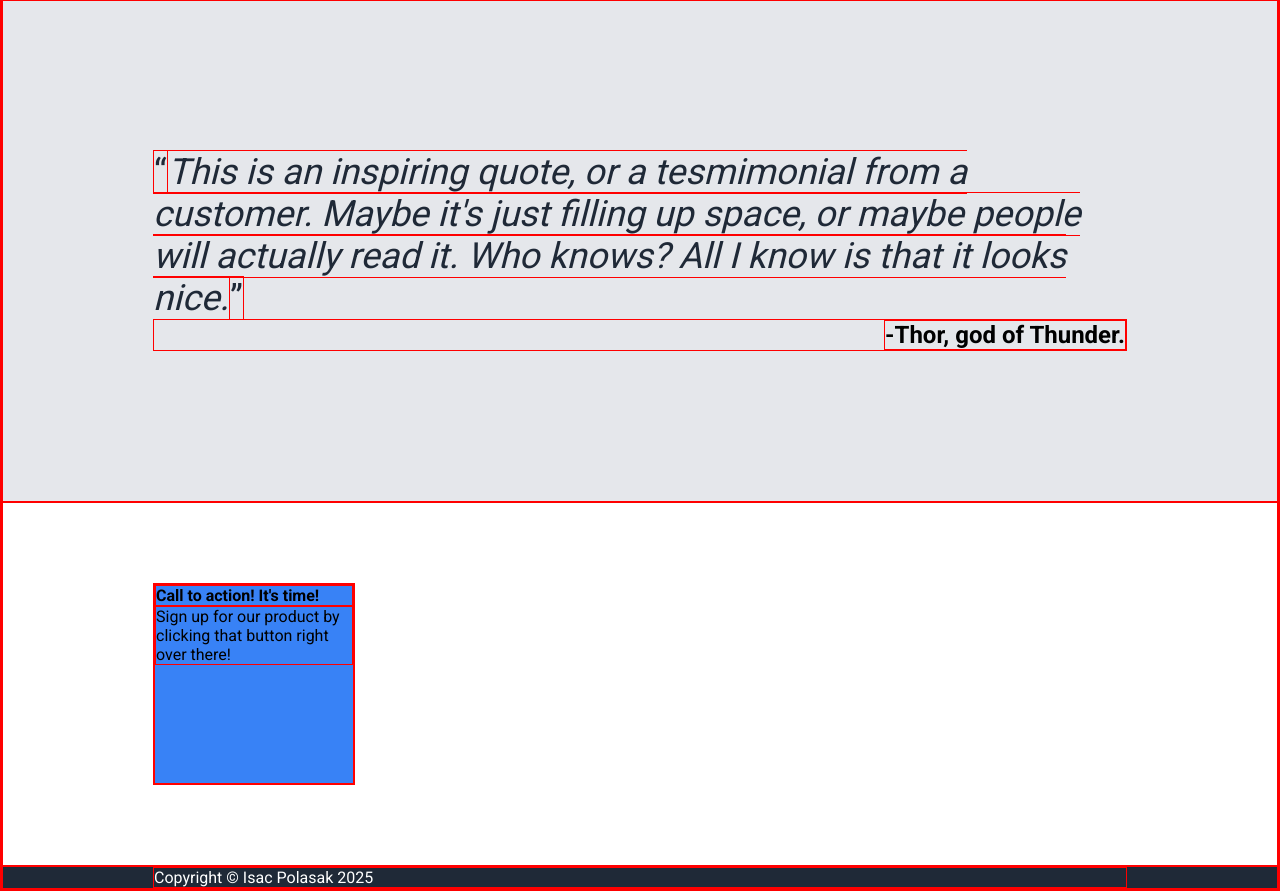
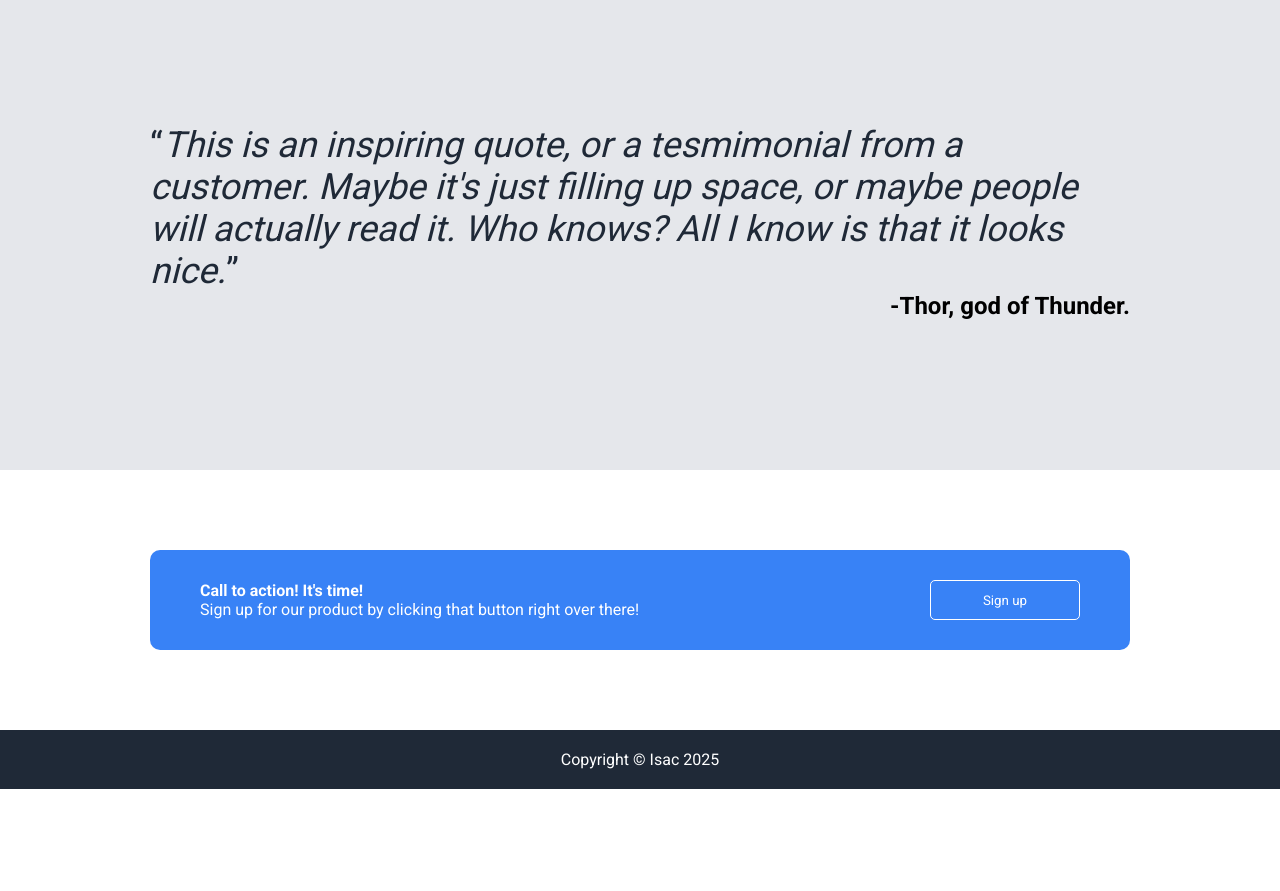
Before and after one commit to IsacPolasak/odin-webpage, a plain HTML site: page index.html in a window 1280 px wide. Shown: the part 897-1788 px from the top of the page. After the commit the page ends 1686 px from the top, so only its background shows below. Drawn offline with Linux system fonts and the light colour scheme.

Commit message:
Add last row and footer styling

```diff
--- a/index.html
+++ b/index.html
@@ -79,13 +79,14 @@
                 <h4>Call to action! It's time!</h4>
                 <p>Sign up for our product by clicking that button right over there!</p>
             </div> <!-- fourth-row call-square writing -->
+            <button type="button" class="fourth-row-button">Sign up</button>
         </div> <!-- fourth-row call-square -->
     </section> <!-- fourth-row -->
     <!-- Fourth Row Ends -->
 
     <!-- Footer Starts -->
     <footer>
-        <p>Copyright © Isac Polasak 2025</p>
+        Copyright © Isac 2025
     </footer>
     <!-- Footer Ends -->
 </body>
--- a/styles.css
+++ b/styles.css
@@ -3,13 +3,11 @@
     margin: 0;
     padding: 0;
 }
-* {
-    border: solid red 1px;
-}
 
 body {
     display: flex;
     flex-direction: column;
+    height: 100vh;
 }
 
 a {
@@ -124,13 +122,38 @@ header, footer {
 
 .fourth-row-main{
     display: flex;
+    align-items: center;
+    justify-content: center;
     background-color: white;
     padding: 80px 150px;
 }
 
 .call-square {
     display: flex;
+    justify-content: space-between;
+    align-items: center;
     background-color: #3882F6;
-    width: 200px;
-    height: 200px;
+    width: 900px;
+    height: 100px;
+    padding: 0 50px;
+    color: white;
+    border-radius: 10px;
 }
+
+.fourth-row-button {
+    border: solid white 1px;
+    background-color: #3882F6;
+    color: white;
+    border-radius: 5px;
+    width: 150px;
+    height: 40px;
+    padding: 5px 30px;
+}
+
+
+footer {
+    display: flex;
+    justify-content: center;
+    align-items: center;
+    padding: 20px;
+}
```
